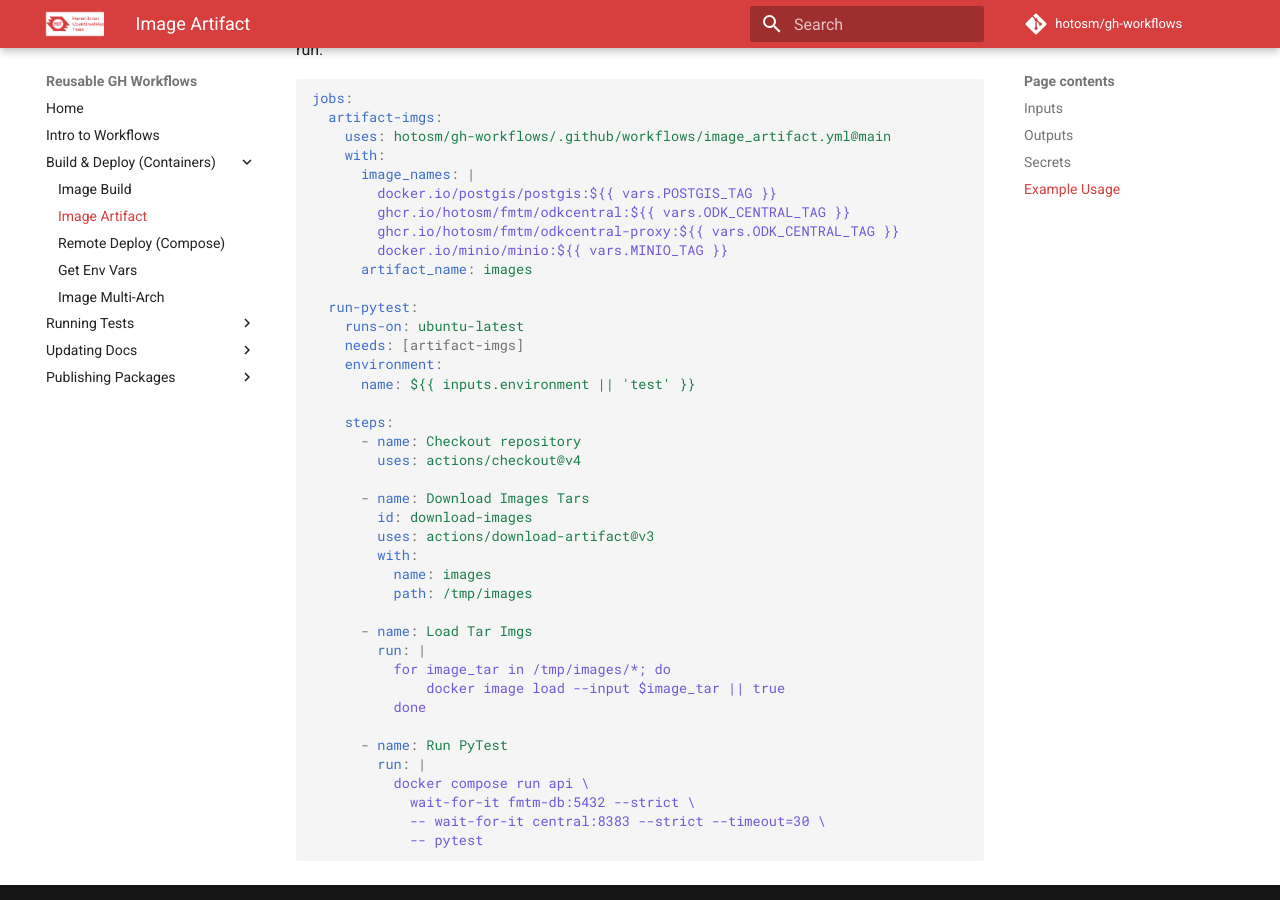
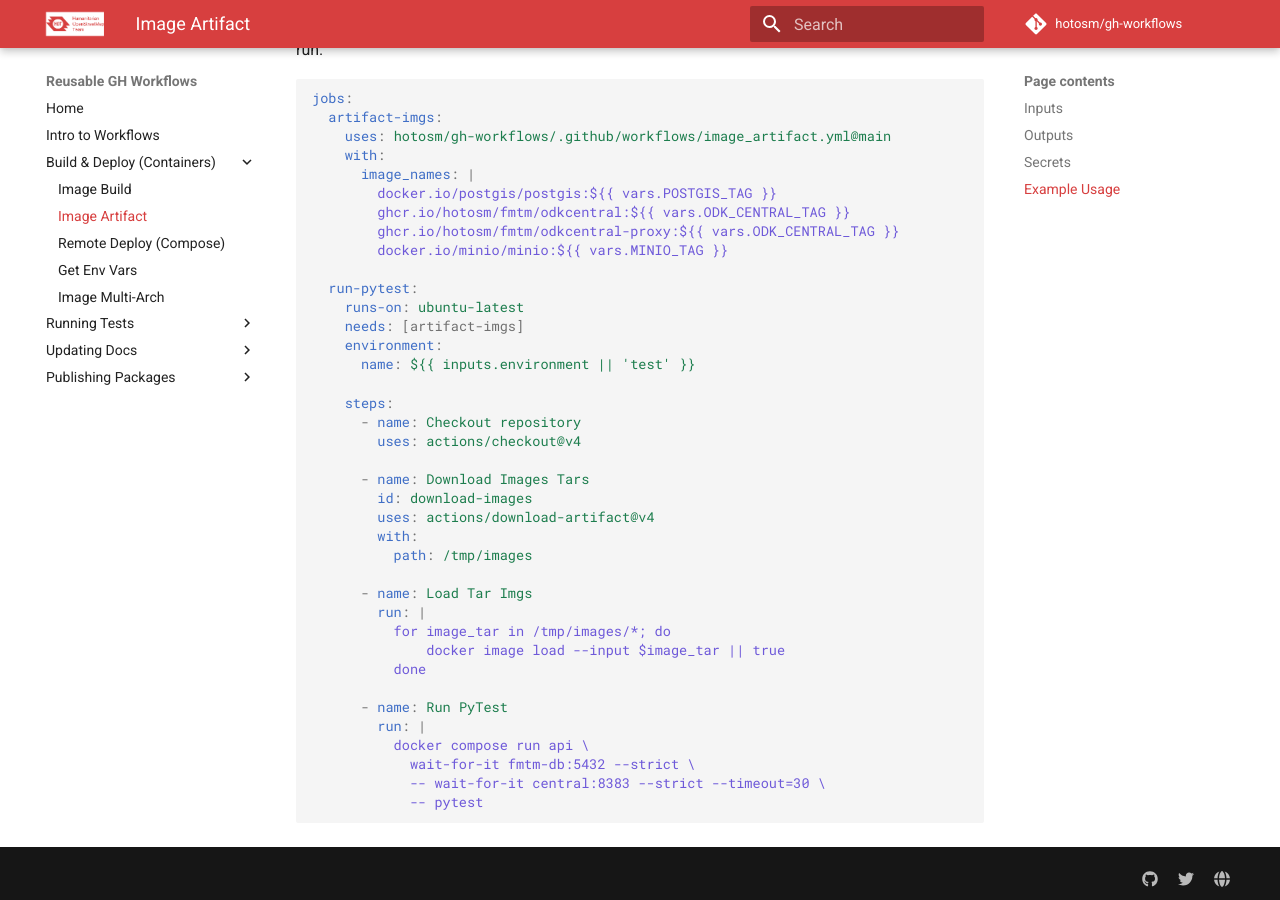
Before and after one commit to hotosm/gh-workflows, an MkDocs documentation site: the page built from docs/image_artifact.md, in a window 1280 px wide and 900 px high, scrolled down 1169 px. Built offline with MkDocs 1.6.1 and Material for MkDocs 9.7.7, drawn with Linux system fonts in a browser that asks for light colours; comment, search, counter and statistics services are not loaded.

Commit message:
docs: update docs about v4 artifact upload

```diff
--- a/docs/image_artifact.md
+++ b/docs/image_artifact.md
@@ -59,7 +59,6 @@ jobs:
         ghcr.io/hotosm/fmtm/odkcentral:${{ vars.ODK_CENTRAL_TAG }}
         ghcr.io/hotosm/fmtm/odkcentral-proxy:${{ vars.ODK_CENTRAL_TAG }}
         docker.io/minio/minio:${{ vars.MINIO_TAG }}
-      artifact_name: images
 
   run-pytest:
     runs-on: ubuntu-latest
@@ -73,9 +72,8 @@ jobs:
 
       - name: Download Images Tars
         id: download-images
-        uses: actions/download-artifact@v3
+        uses: actions/download-artifact@v4
         with:
-          name: images
           path: /tmp/images
 
       - name: Load Tar Imgs
```
